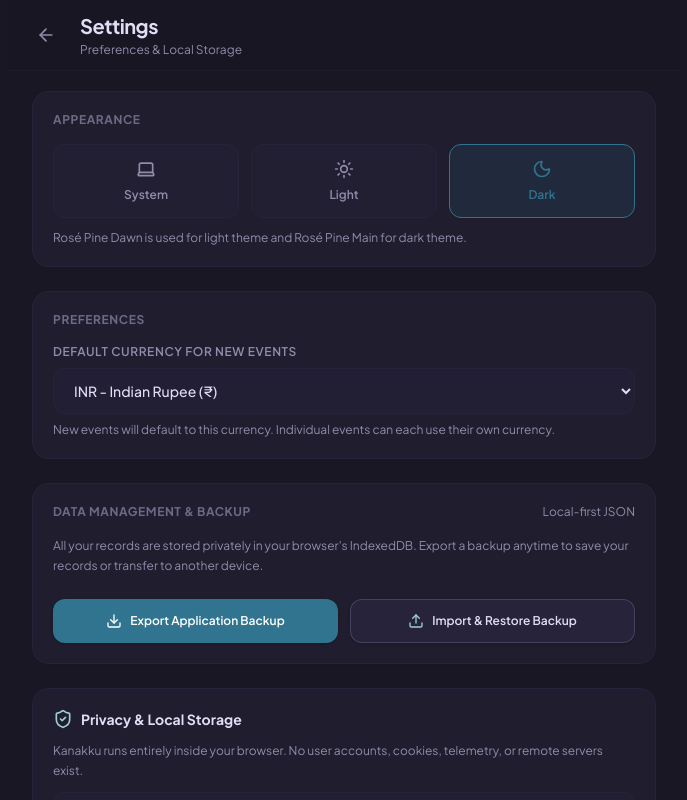
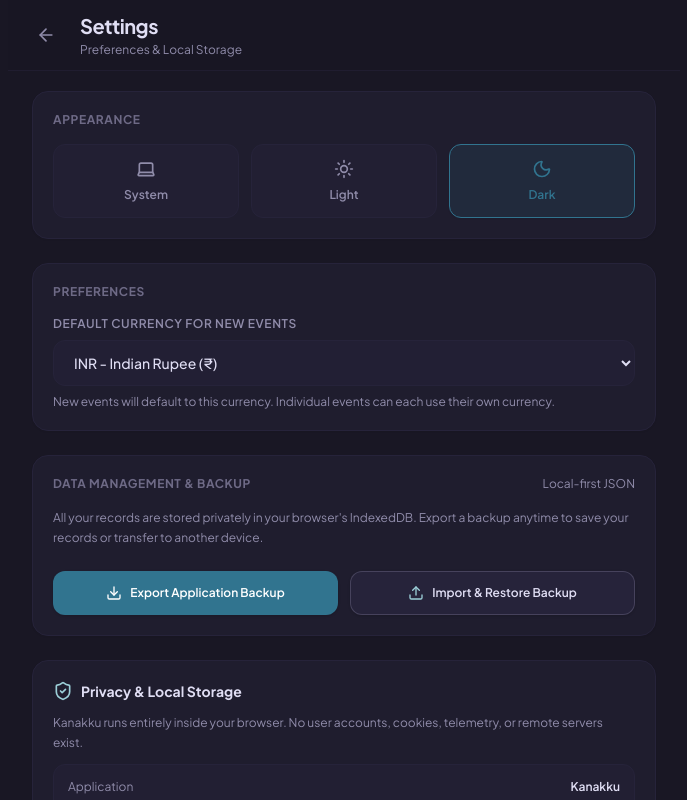
Before and after one commit to rijoth/Chilavu, a React (Vite) app: page /settings in a window 1280 px wide. Shown: the top 800 px of the page, without its empty margins (296-983 px from the left). Built offline with nearby package versions, Linux system fonts and the light colour scheme.

Commit message:
refactor: remove theme description from settings page

```diff
--- a/src/pages/SettingsPage.tsx
+++ b/src/pages/SettingsPage.tsx
@@ -154,9 +154,6 @@ export const SettingsPage: React.FC = () => {
               );
             })}
           </div>
-          <p className="mt-3 text-xs text-subtle">
-            Rosé Pine Dawn is used for light theme and Rosé Pine Main for dark theme.
-          </p>
         </section>
 
         {/* Section: Preferences */}
```
